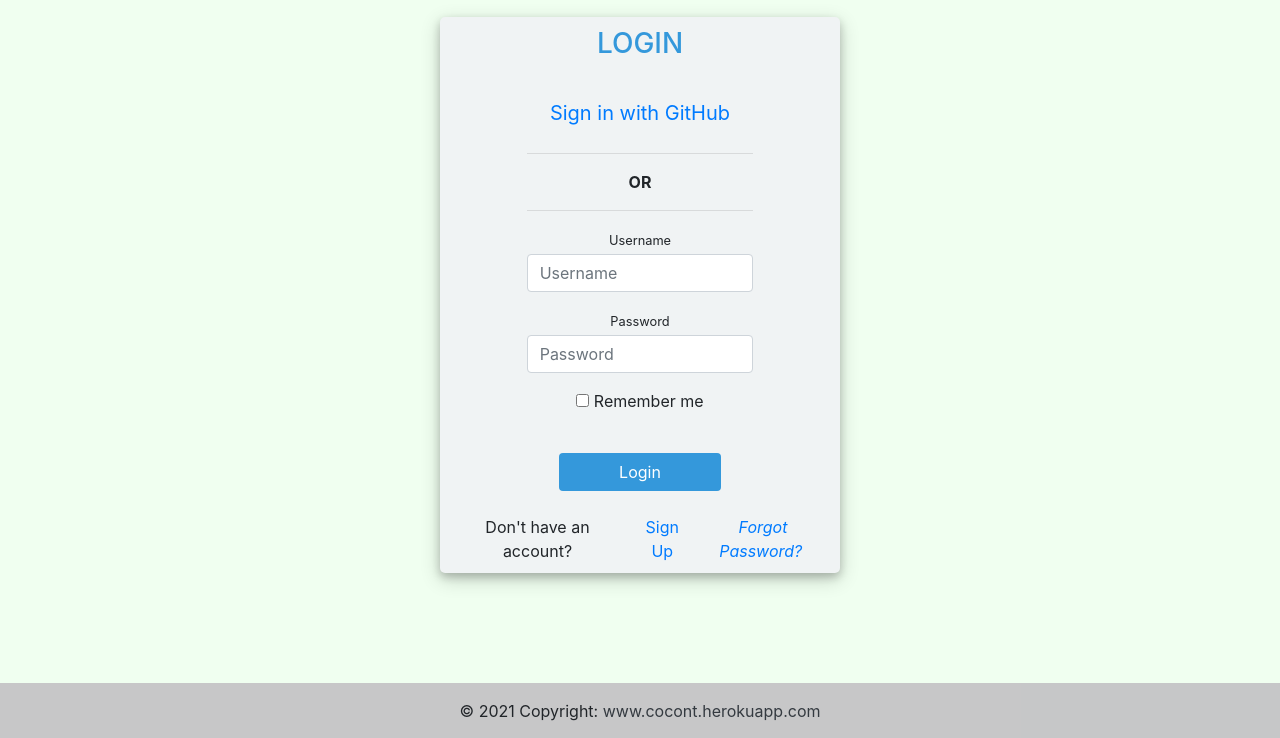
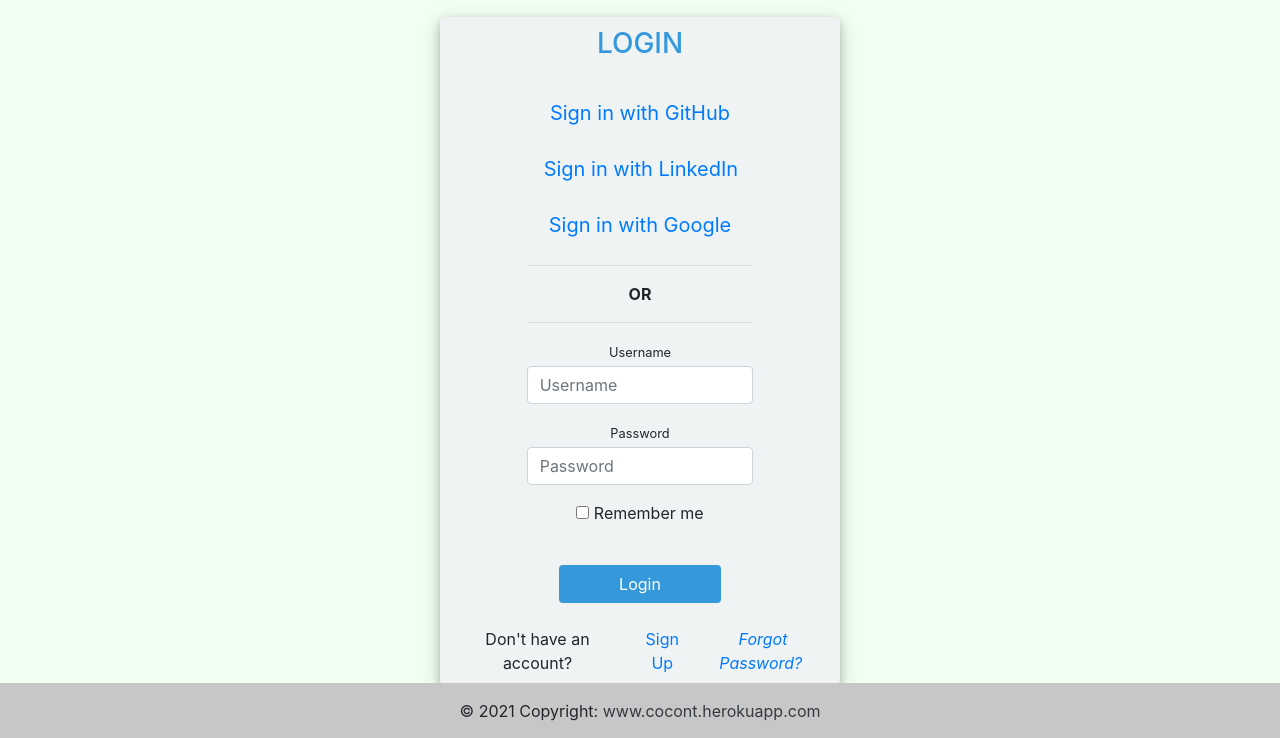
Before and after one commit to SergeiVorobev/Smart-home-website, a Django app: page /login/ in a window 1280 px wide. Shown: the part 61-799 px from the top of the page. Run offline with Django 3.2, Linux system fonts and the light colour scheme; some libraries are stand-ins or nearby versions.

Commit message:
add social logins

```diff
--- a/templates/users/login.html
+++ b/templates/users/login.html
@@ -98,10 +98,10 @@
                                 <div class="form-group">
                                     <a href="{% url 'social:begin' 'github' %}"
                                            class="btn btn-link btn-lg active btn-block">Sign in with GitHub</a>
-{#                                    <a href="{% url 'social:begin' 'linkedin-oauth2' %}"#}
-{#                                           class="btn btn-link btn-lg active btn-block">Sign in with LinkedIn</a>#}
-{#                                    <a href="{% url 'social:begin' 'google-oauth2' %}"#}
-{#                                           class="btn btn-link btn-lg active btn-block">Sign in with Google</a>#}
+                                    <a href="{% url 'social:begin' 'linkedin-oauth2' %}"
+                                           class="btn btn-link btn-lg active btn-block">Sign in with LinkedIn</a>
+                                    <a href="{% url 'social:begin' 'google-oauth2' %}"
+                                           class="btn btn-link btn-lg active btn-block">Sign in with Google</a>
                                     <hr>
                                     <p class="text-center"><strong>OR</strong></p>
                                     <hr>
```
Also changed, not shown: 1 other file.
